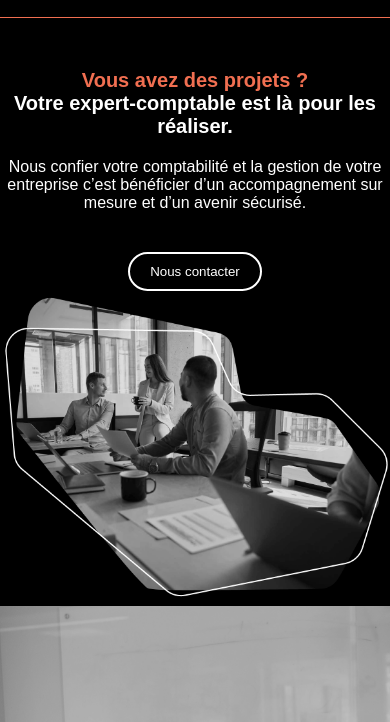
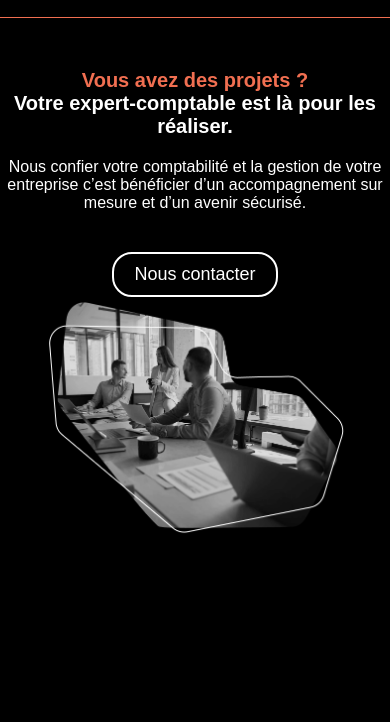
Before and after one commit to elisamlk/ExpertSA, a website: page index.html in a window 390 px wide. Shown: the part 81-803 px from the top of the page. Drawn offline with nearby package versions, Linux system fonts and the light colour scheme.

Commit message:
Mise en page version mobile de la partie accueil

```diff
--- a/index.html
+++ b/index.html
@@ -42,7 +42,7 @@
           <button>Nous contacter</button>
         </div>
         <div class="presentation-img">
-          <img src="img/accueil.png" alt="Photo accueil équipe cabinet" />
+          <!-- <img src="img/accueil.png" alt="Photo accueil équipe cabinet" /> -->
         </div>
       </section>
       <section class="srolling-txt"></section>
--- a/sass/_accueil.scss
+++ b/sass/_accueil.scss
@@ -5,7 +5,7 @@
   align-items: center;
   background-color: #000000;
   color: #ffffff;
-  padding-top:150px;
+  padding-top: 150px;
 }
 
 .presentation-txt,
@@ -13,10 +13,21 @@
   flex: 1;
 }
 
-.presentation-img img {
-  width: 100%;
+.presentation-img {
+  height: 100vh;
+  background: url(../img/accueil.png);
+  background-position: center; /* Center the image */
+  background-repeat: no-repeat; /* Do not repeat the image */
+  background-size: contain;
   object-fit: cover;
-  max-width: fit-content;
+}
+
+.presentation-img:hover {
+  background: url(../img/photo-accueil-header-equipe-cabinet-gsexpertise@2x.png);
+  background-position: center; /* Center the image */
+  background-repeat: no-repeat; /* Do not repeat the image */
+  background-size: contain;
+  object-fit: cover;
 }
 
 h2 {
@@ -38,26 +49,33 @@ h3 {
 
 @media screen and (max-width: 768px) {
   .presentation {
+    display: block;
     flex-direction: column;
-    height: fit-content;
   }
   .presentation-txt {
     text-align: center;
     padding: 0;
-  }
-  .presentation-txt,
-  .presentation-img {
-    flex: 0;
   }
 
   h2,
   h3 {
     font-size: 20px;
   }
+  .presentation-img {
+    background-position: top;
+    background-size: 500px;
+  }
+  .presentation-img:hover {
+    background-position: top;
+    background-size: 500px;
+  }
 }
 
-@media screen and (min-width: 990px) {
-  .presentation-img img {
-    padding: 0;
+@media screen and (max-width: 576px) {
+  .presentation-img {
+    background-size: 300px;
+  }
+  .presentation-img:hover {
+    background-size: 300px;
   }
 }
--- a/sass/_header.scss
+++ b/sass/_header.scss
@@ -23,6 +23,7 @@ a {
   text-decoration: none;
   color: #ffffff;
   margin-right: 25px;
+  font-size: 18px;
 }
 
 button {
@@ -31,6 +32,7 @@ button {
   border: solid 2px #ffffff;
   border-radius: 20px;
   padding: 10px 20px 10px 20px;
+  font-size: 18px;
 }
 
 a:hover {
@@ -86,7 +88,7 @@ button:hover {
   }
 }
 
-@media screen and (max-width: 768px) {
+@media screen and (max-width: 990px) {
   nav {
     display: none;
   }
```
Also changed, not shown: style/style.css, 1 other file.
